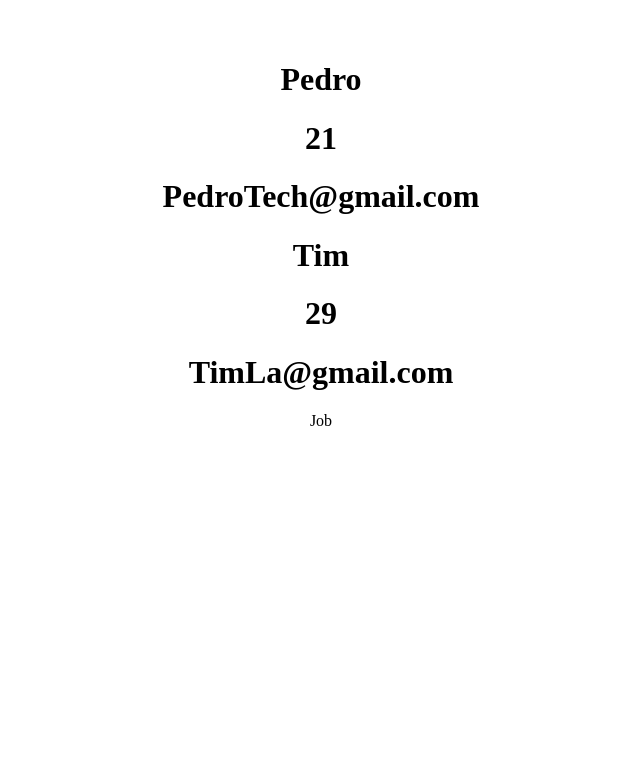
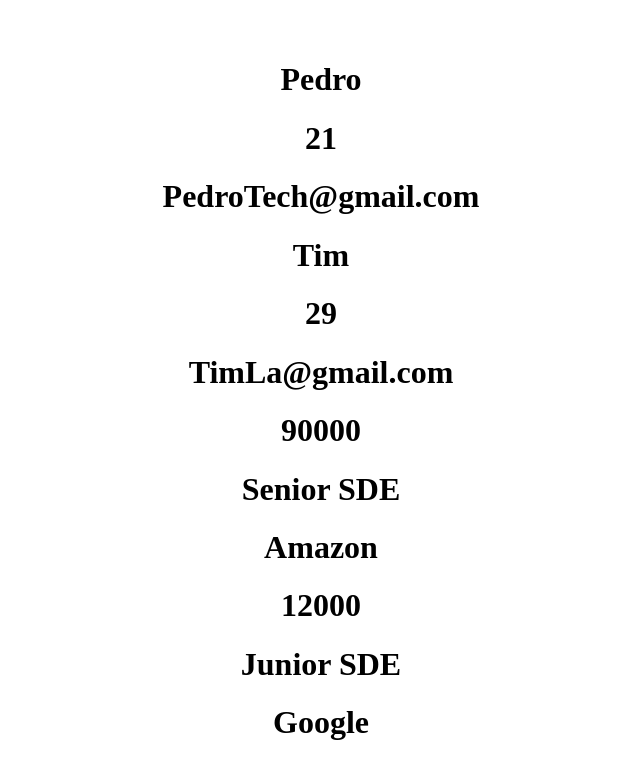
Before and after one commit to tla111/react-course-pedrotech, a React (Vite) app in the folder frontend/: page / in a window 1280 px wide. Shown: the top 778 px of the page, without its empty margins (319-959 px from the left). Built offline with nearby package versions, Linux system fonts and the light colour scheme.

Commit message:
display two job components with different data

```diff
--- a/frontend/src/App.jsx
+++ b/frontend/src/App.jsx
@@ -7,7 +7,8 @@ const App = () => {
     <div className="App">
       <User name="Pedro" age={21} email="PedroTech@gmail.com" />
       <User name="Tim" age={29} email="TimLa@gmail.com" />
-      <Job />
+      <Job salary={90000} position="Senior SDE" company="Amazon" />
+      <Job salary={12000} position="Junior SDE" company="Google" />
     </div>
   )
 }
@@ -22,10 +23,12 @@ const User = ({ name, age, email }) => {
   )
 }
 
-const Job = () => {
+const Job = (props) => {
   return (
     <div>
-      Job
+      <h1>{props.salary}</h1>
+      <h1>{props.position}</h1>
+      <h1>{props.company}</h1>
     </div>
   )
 }
```
